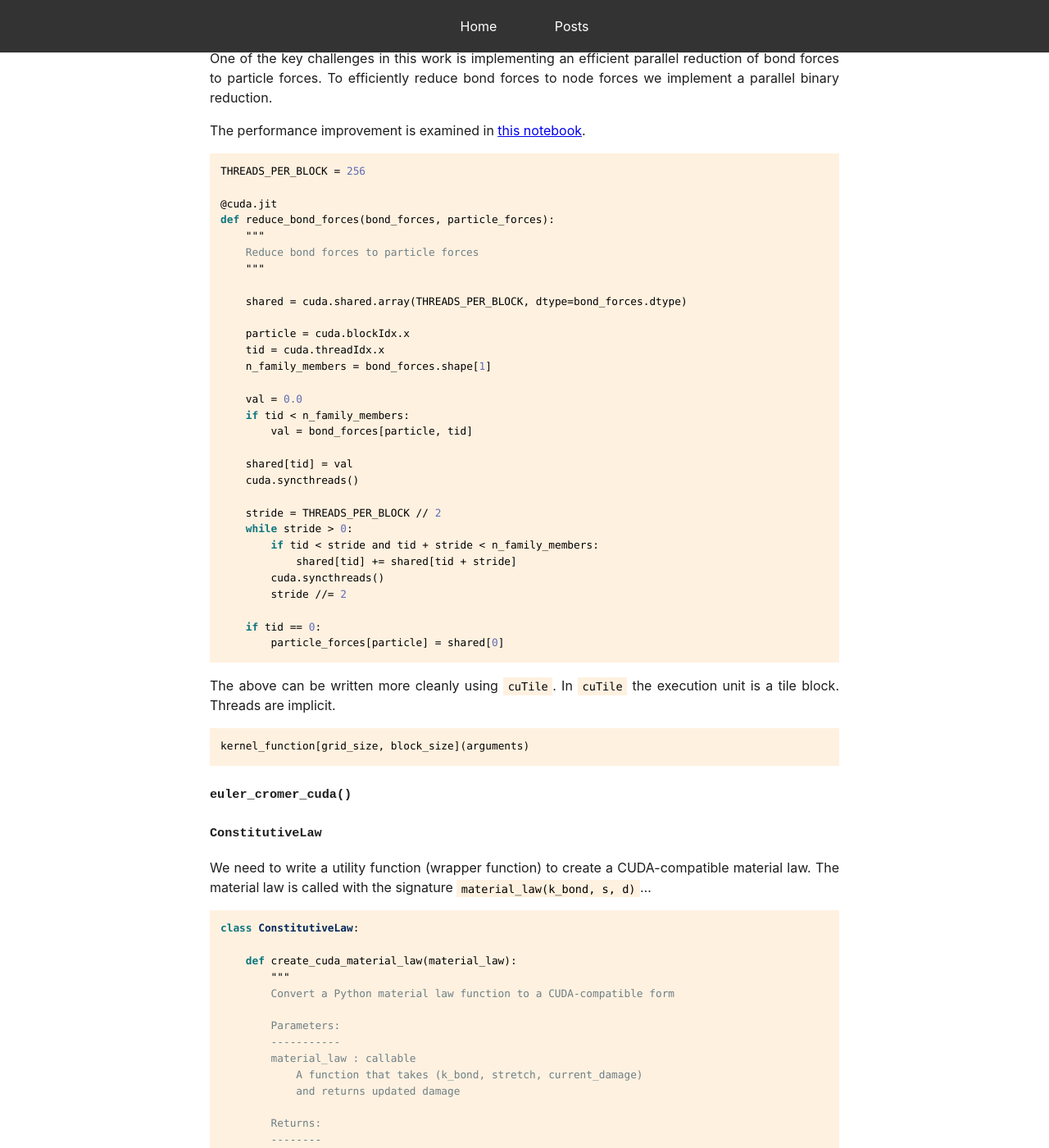
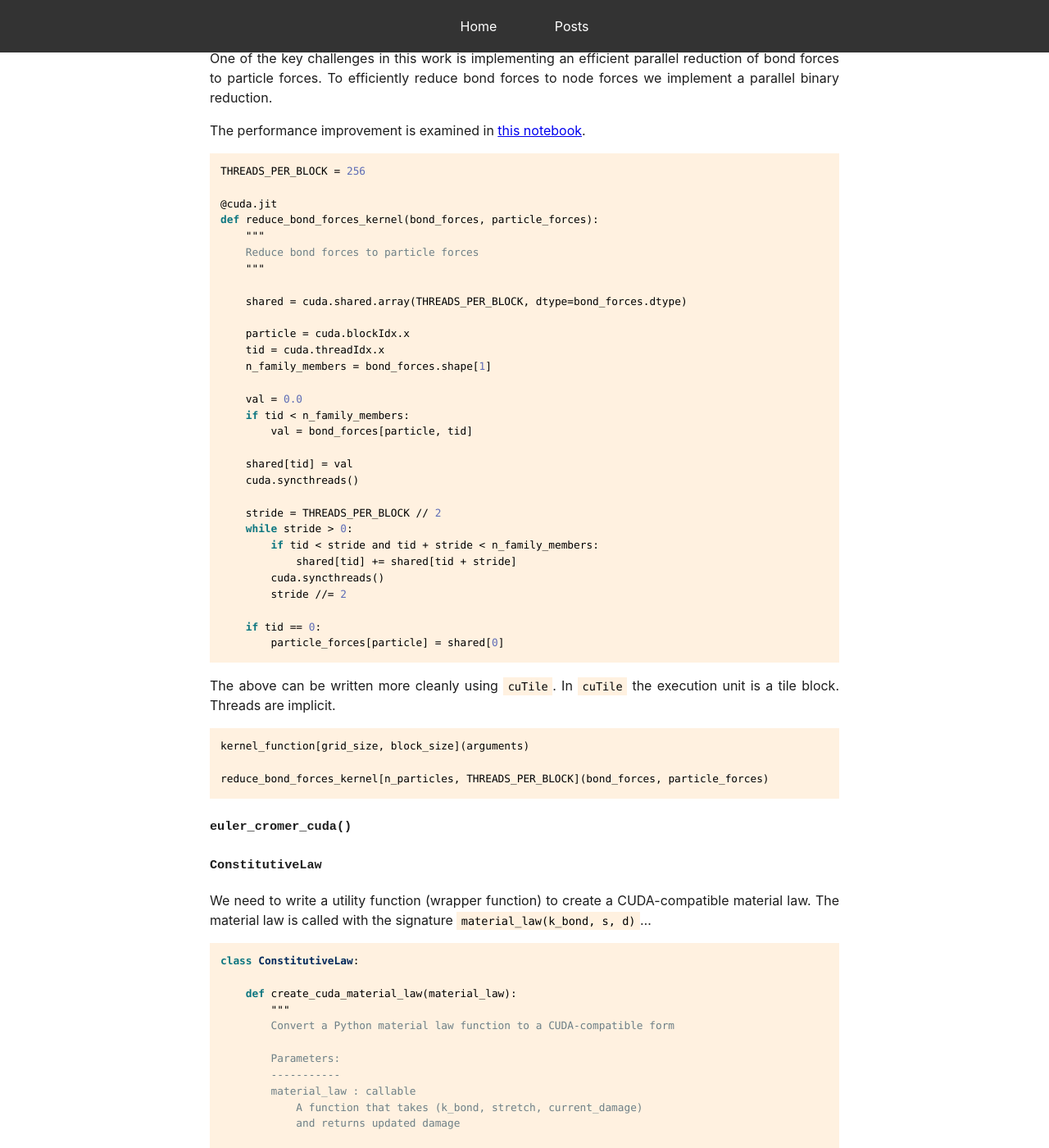
Before and after one commit to mark-hobbs/mark-hobbs.github.io, a Jekyll site: the page built from _posts/2025-02-03-cuda.md, in a window 1280 px wide and 1400 px high, scrolled down 7252 px. Shown: the whole window at 82% size. Built offline with Jekyll 4.4.1, drawn with Linux system fonts in a browser that asks for light colours; some of the changed text lies outside the part shown.

Commit message:
General updates

````diff
--- a/_posts/2025-02-03-cuda.md
+++ b/_posts/2025-02-03-cuda.md
@@ -325,7 +325,7 @@ The performance improvement is examined in [this notebook](https://github.com/ma
 THREADS_PER_BLOCK = 256
 
 @cuda.jit
-def reduce_bond_forces(bond_forces, particle_forces):
+def reduce_bond_forces_kernel(bond_forces, particle_forces):
     """
     Reduce bond forces to particle forces
     """
@@ -358,6 +358,8 @@ The above can be written more cleanly using `cuTile`. In `cuTile` the execution
 
 ```python
 kernel_function[grid_size, block_size](arguments)
+
+reduce_bond_forces_kernel[n_particles, THREADS_PER_BLOCK](bond_forces, particle_forces)
 ```
 
 ### `euler_cromer_cuda()`
````
Also changed, not shown: other parts of _posts/2025-02-03-cuda.md (+4 -0 lines).
